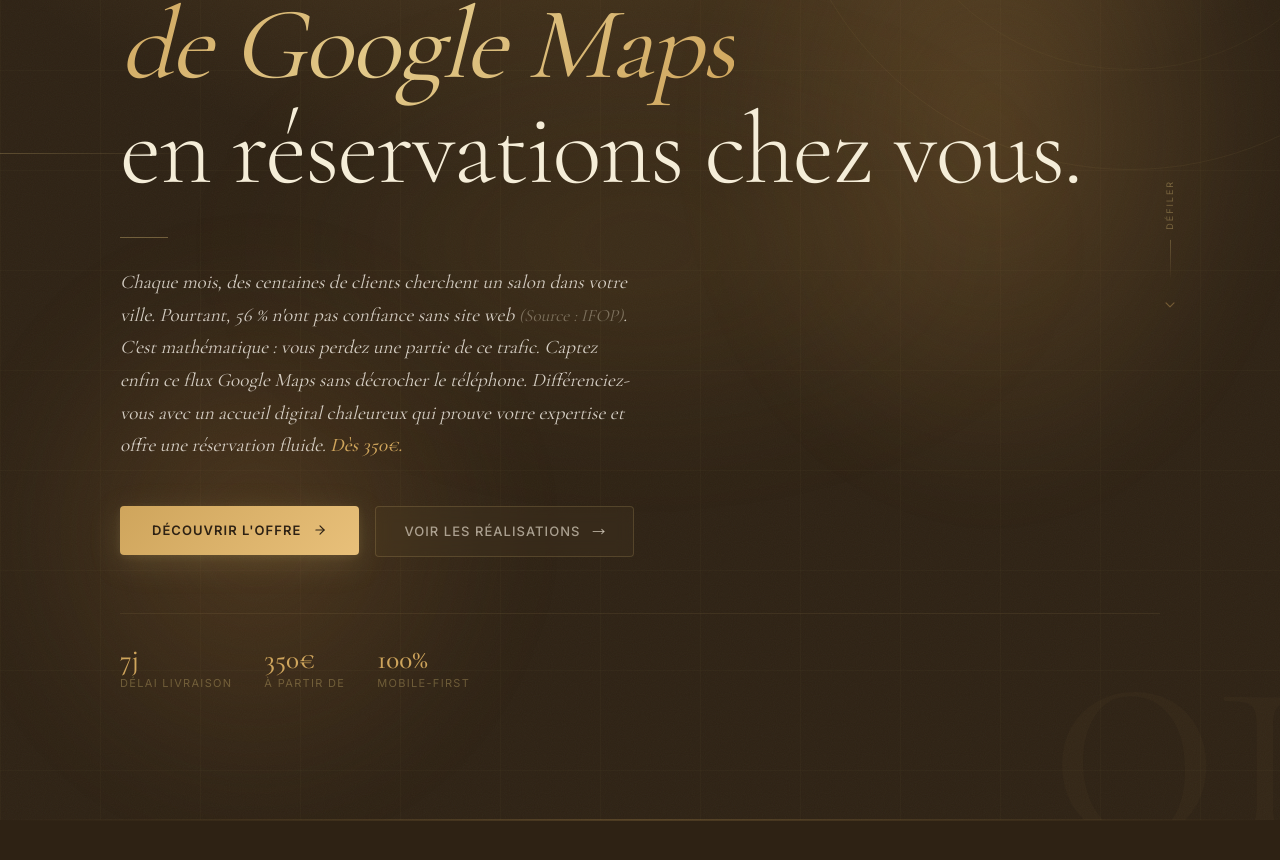
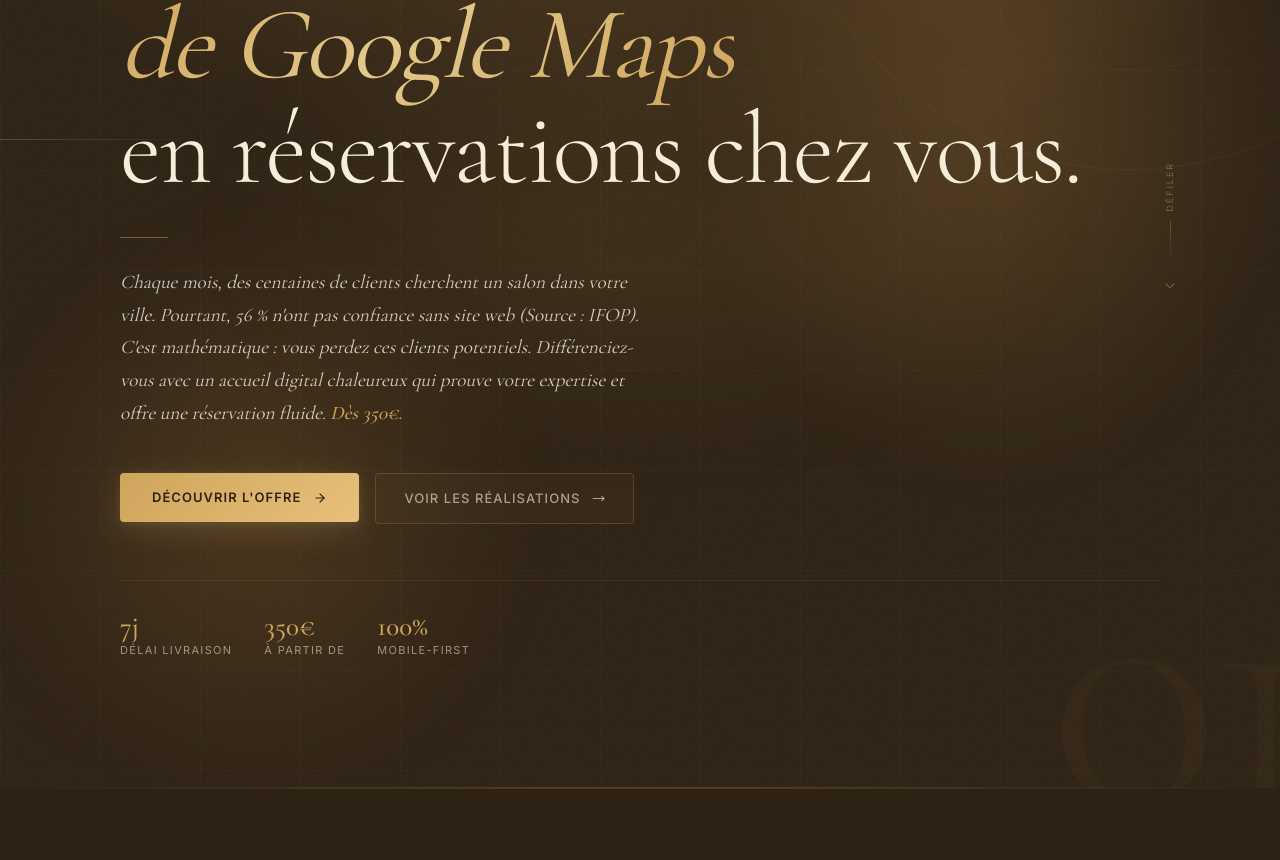
Before and after one commit to HEYMTAK/simon-peckre, a Next.js app: page /beaute in a window 1280 px wide. Shown: the part 330-1190 px from the top of the page. Built offline with nearby package versions, Linux system fonts and the light colour scheme.

Commit message:
copy: sous-titre final, IFOP en blanc, labels proof strip en blanc

```diff
--- a/src/components/beaute/Hero.tsx
+++ b/src/components/beaute/Hero.tsx
@@ -213,7 +213,7 @@ export default function Hero() {
                 marginBottom: "2.75rem",
               }}
             >
-              Chaque mois, des centaines de clients cherchent un salon dans votre ville. Pourtant, 56 % n&apos;ont pas confiance sans site web <span style={{ color: "rgba(245,237,216,0.35)", fontSize: "0.9em" }}>(Source : IFOP)</span>. C&apos;est mathématique : vous perdez une partie de ce trafic. Captez enfin ce flux Google Maps sans décrocher le téléphone. Différenciez-vous avec un accueil digital chaleureux qui prouve votre expertise et offre une réservation fluide.{" "}
+              Chaque mois, des centaines de clients cherchent un salon dans votre ville. Pourtant, 56 % n&apos;ont pas confiance sans site web (Source : IFOP). C&apos;est mathématique : vous perdez ces clients potentiels. Différenciez-vous avec un accueil digital chaleureux qui prouve votre expertise et offre une réservation fluide.{" "}
               <span style={{ color: "#CFA55C", fontWeight: 500 }}>Dès 350€.</span>
             </motion.p>
 
@@ -326,7 +326,7 @@ export default function Hero() {
                     fontSize: "11px",
                     letterSpacing: "0.12em",
                     textTransform: "uppercase",
-                    color: "rgba(196,169,106,0.4)",
+                    color: "rgba(245,237,216,0.55)",
                   }}>{label}</span>
                 </div>
               ))}
```
